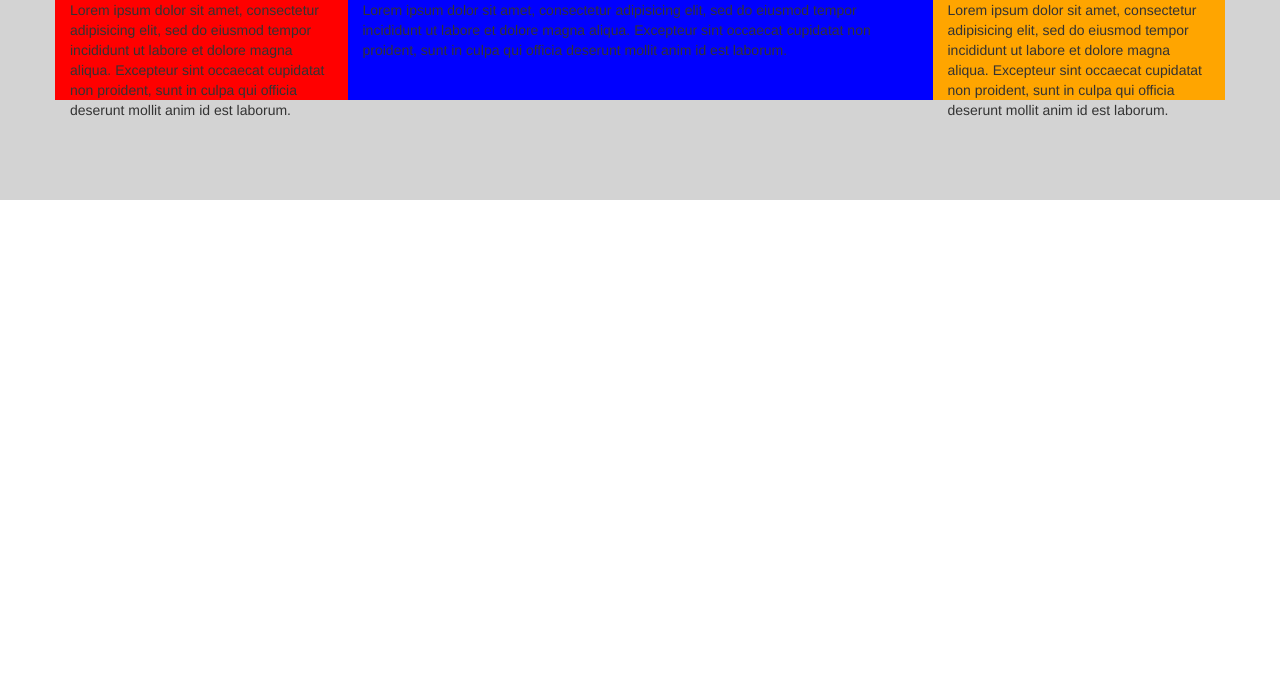
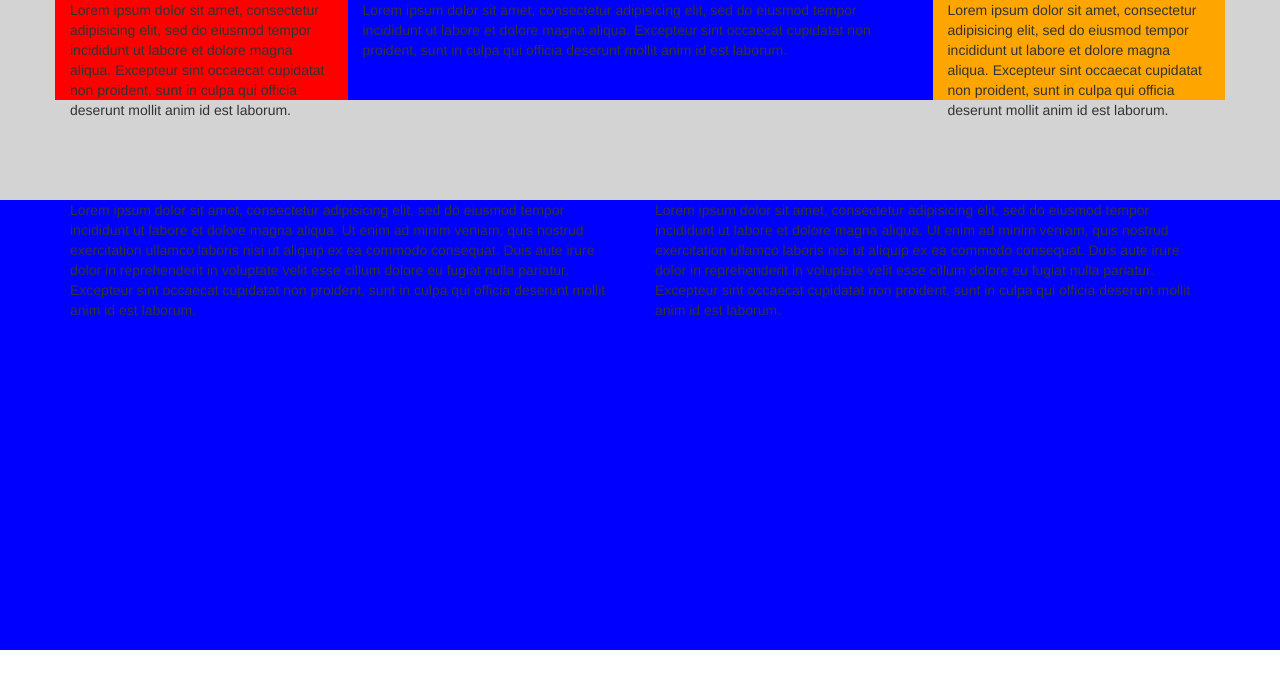
Before and after one commit to Gianufio83/html-css-digitalocean, a plain HTML site: page index.html in a window 1280 px wide. Drawn offline with nearby package versions, Linux system fonts and the light colour scheme.

Commit message:
prova sezioni jumbo

```diff
--- a/css/style.css
+++ b/css/style.css
@@ -18,3 +18,8 @@ body {
   height: 100px;
   background-color: orange;
 }
+.bg_blue {
+  background-color: blue;
+  width: 100%;
+  height: 450px;
+}
--- a/index.html
+++ b/index.html
@@ -33,6 +33,20 @@
       </div>
 
     </div>
+    <div class="jumbo bg_blue">
+      <div class="container">
+        <div class="row">
+          <div class="col-lg-6">
+            Lorem ipsum dolor sit amet, consectetur adipisicing elit, sed do eiusmod tempor incididunt ut labore et dolore magna aliqua. Ut enim ad minim veniam, quis nostrud exercitation ullamco laboris nisi ut aliquip ex ea commodo consequat. Duis aute irure dolor in reprehenderit in voluptate velit esse cillum dolore eu fugiat nulla pariatur. Excepteur sint occaecat cupidatat non proident, sunt in culpa qui officia deserunt mollit anim id est laborum.
+          </div>
+          <div class="col-lg-6">
+            Lorem ipsum dolor sit amet, consectetur adipisicing elit, sed do eiusmod tempor incididunt ut labore et dolore magna aliqua. Ut enim ad minim veniam, quis nostrud exercitation ullamco laboris nisi ut aliquip ex ea commodo consequat. Duis aute irure dolor in reprehenderit in voluptate velit esse cillum dolore eu fugiat nulla pariatur. Excepteur sint occaecat cupidatat non proident, sunt in culpa qui officia deserunt mollit anim id est laborum.
+          </div>
+
+        </div>
+
+      </div>
+    </div>
   </header>
   <!-- main -->
   <main>
```
